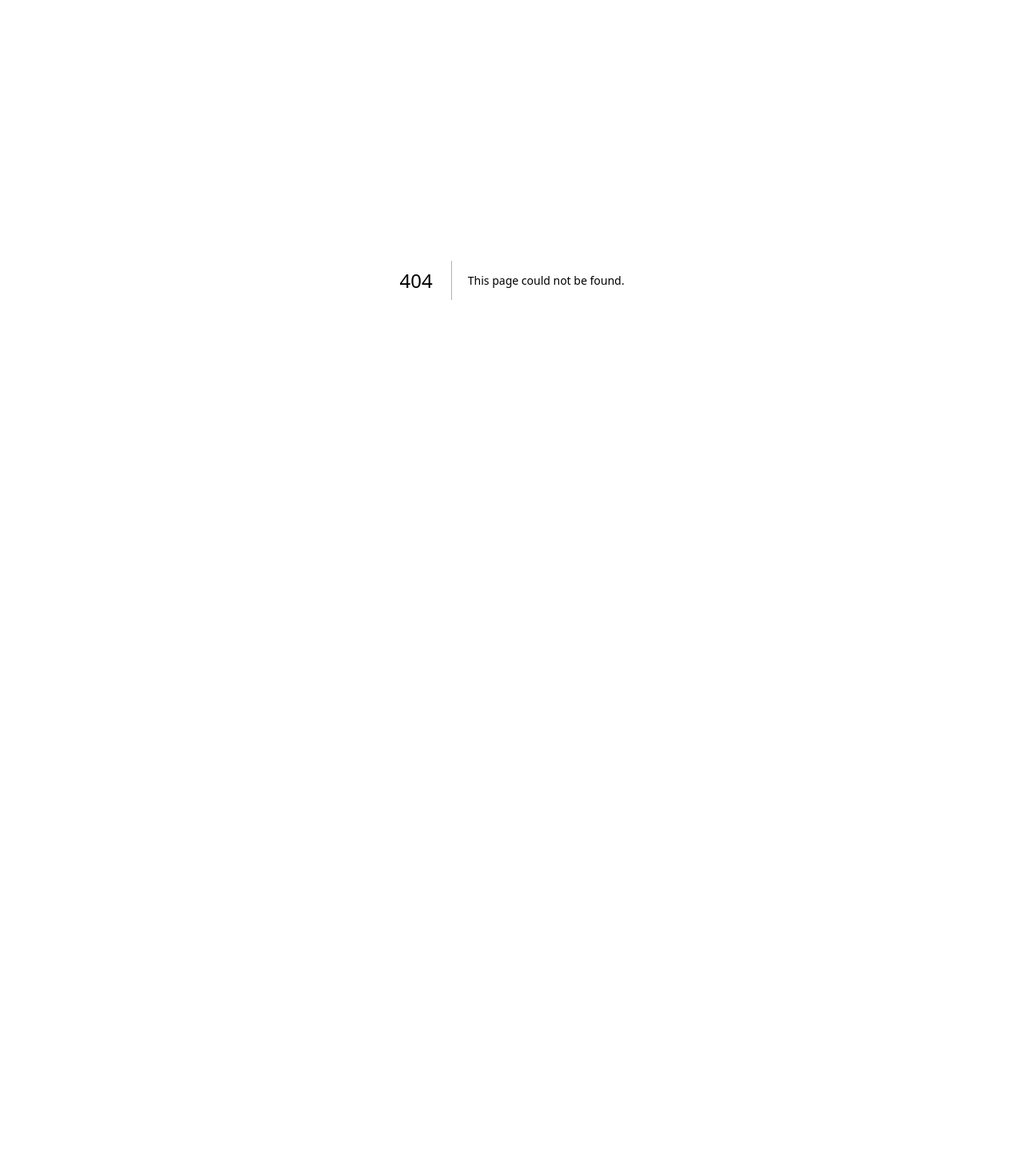
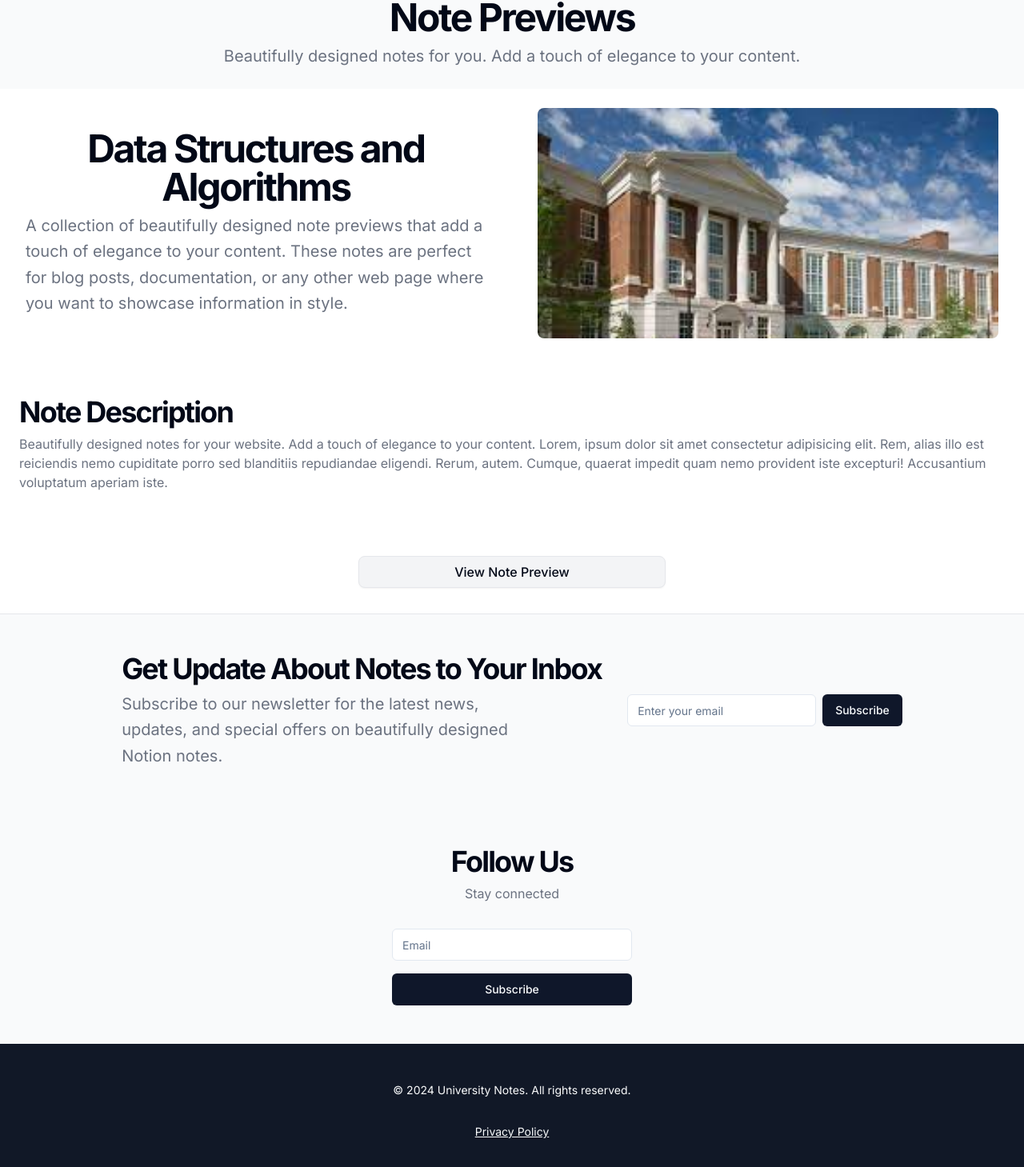
Before and after one commit to GauravKumar700/utunotes, a Next.js app: page /notes/1 in a window 1280 px wide. Before the commit this address had no page. Shown: the part 138-1597 px from the top of the page at 80% size. Before the commit the page ends 888 px from the top, so only its background shows below. Built offline with nearby package versions, Linux system fonts and the light colour scheme.

Commit message:
added notes page

```diff
--- a/app/courses/btech/page.js
+++ b/app/courses/btech/page.js
@@ -33,7 +33,7 @@ export default function page() {
   return (
     <div className="grid gap-4 px-4 md:gap-8">
       <div className="flex items-center space-x-1">
-        <Link className="flex items-center space-x-2 text-sm font-medium group" href="#">
+        <Link className="flex items-center space-x-2 text-sm font-medium group" href="/">
           <HomeIcon className="w-4 h-4 mr-2" />
           Home
         </Link>
@@ -58,6 +58,7 @@ export default function page() {
             </div>
           </div>
           {cse && <div className="grid cursor-pointer items-center mt-4 gap-y-4 p-0 w-full">
+            <Link href={'/notes/data-structure-algorithms'}>
               <Card>
                 <CardContent className="flex items-center gap-4 p-4">
                   <BookOpenIcon className="w-8 h-8" />
@@ -69,6 +70,8 @@ export default function page() {
                   </div>
                 </CardContent>
               </Card>
+            </Link>
+            <Link href={'/notes/computer-structures-architecture'}>
               <Card>
                 <CardContent className="flex items-center gap-4 p-4">
                   <BookOpenIcon className="w-8 h-8" />
@@ -80,6 +83,7 @@ export default function page() {
                   </div>
                 </CardContent>
               </Card>
+            </Link>
           </div>}
         </div>
 
--- /dev/null
+++ b/app/notes/[subject]/page.js
@@ -0,0 +1,104 @@
+import React from 'react'
+import Link from "next/link"
+import { Input } from "@/components/ui/input"
+import { Button } from "@/components/ui/button"
+
+const page = ({ params }) => {
+    return (
+        <>
+            <div>Your Subject : {params.subject}</div>
+            <div className="bg-gray-50 py-6 w-full">
+                <div className="container flex items-center justify-center px-4 text-center md:px-6">
+                    <div className="space-y-2">
+                        <h1 className="text-3xl font-bold tracking-tighter sm:text-5xl">Note Previews</h1>
+                        <p className="text-gray-500 md:text-xl/relaxed lg:text-base/relaxed xl:text-xl/relaxed dark:text-gray-400">
+                            Beautifully designed notes for you. Add a touch of elegance to your content.
+                        </p>
+                    </div>
+                </div>
+            </div>
+            <div className="grid container items-center w-full gap-4 py-6 md:grid-cols-2 lg:gap-12 xl:gap-16">
+                <div className="flex flex-col gap-2">
+                    <h2 className="text-3xl text-center font-bold tracking-tighter sm:text-4xl xl:text-5xl">Data Structures and Algorithms</h2>
+                    <p className="text-gray-500 md:text-xl/relaxed lg:text-base/relaxed xl:text-xl/relaxed dark:text-gray-400">
+                        A collection of beautifully designed note previews that add a touch of elegance to your content. These notes
+                        are perfect for blog posts, documentation, or any other web page where you want to showcase information in
+                        style.
+                    </p>
+                </div>
+                <div className="flex items-start justify-center">
+                    <img
+                        alt="Shimmering Lights"
+                        className="aspect-[2/1] overflow-hidden rounded-lg object-cover object-center"
+                        height="300"
+                        src="/placeholder.jpg"
+                        width="600"
+                    />
+                </div>
+            </div>
+
+            <div className="container py-12 grid items-start gap-6 px-4 md:gap-12 md:px-6 lg:gap-16">
+                <div className="grid items-start gap-2">
+                    <h2 className="text-3xl font-bold tracking-tighter sm:text-4xl">Note Description</h2>
+                    <p className="text-gray-500 dark:text-gray-400">
+                        Beautifully designed notes for your website. Add a touch of elegance to your content. Lorem, ipsum dolor sit amet consectetur adipisicing elit. Rem, alias illo est reiciendis nemo cupiditate porro sed blanditiis repudiandae eligendi. Rerum, autem. Cumque, quaerat impedit quam nemo provident iste excepturi! Accusantium voluptatum aperiam iste.
+                    </p>
+                </div>
+            </div>
+
+            <div className='w-full flex justify-center items-center py-8'>
+                <Link
+                    className="inline-flex md:w-96 justify-center items-center rounded-lg border border-gray-200 bg-gray-100 h-10 px-4 text-sm md:text-base font-medium shadow-sm transition-colors hover:bg-gray-300 hover:text-gray-900 focus-visible:outline-none focus-visible:ring-1 focus-visible:ring-gray-950 dark:border-gray-800 dark:bg-gray-950 dark:hover:bg-gray-950 dark:hover:text-gray-50 dark:focus-visible:ring-gray-300"
+                    href="#"
+                >
+                    View Note Preview
+                </Link>
+            </div>
+
+            <div className="border-t border-gray-200 bg-gray-50 dark:border-gray-800 dark:bg-gray-950">
+                <div className="container grid md:flex items-center justify-center grid-cols-1 md:grid-cols-3 py-12 gap-4 px-4 md:gap-8 md:px-6">
+                    <div className="space-y-2 text-center md:col-start-2 md:text-left">
+                        <h2 className="text-3xl font-bold tracking-tighter sm:text-4xl">Get Update About Notes to Your Inbox</h2>
+                        <p className="md:max-w-[500px] text-gray-500 md:text-xl/relaxed dark:text-gray-400">
+                            Subscribe to our newsletter for the latest news, updates, and special offers on beautifully designed
+                            Notion notes.
+                        </p>
+                    </div>
+                    <div className="flex flex-col gap-2 min-[400px]:flex-row justify-center md:justify-end">
+                        <Input
+                            className="max-w-sm w-full md:max-w-[300px] order-1 md:order-1"
+                            placeholder="Enter your email"
+                            type="email"
+                        />
+                        <Button className="order-1 md:order-1">Subscribe</Button>
+                    </div>
+                </div>
+            </div>
+            <div className="bg-gray-50 py-12 w-full">
+                <div className="container grid items-center justify-center text-center gap-4 md:gap-8">
+                    <div className="space-y-2">
+                        <h2 className="text-3xl font-bold tracking-tighter sm:text-4xl">Follow Us</h2>
+                        <p className="text-gray-500 dark:text-gray-400">Stay connected</p>
+                    </div>
+                    <div className="grid gap-4">
+                        <Input className="w-[300px]" id="email" placeholder="Email" />
+                        <Button type="submit">Subscribe</Button>
+                    </div>
+                </div>
+            </div>
+            <footer className="bg-gray-900 py-12 text-sm w-full">
+                <div className="container grid items-center justify-center text-center gap-4 text-gray-50 md:gap-8 md:text-gray-50 dark:text-gray-50">
+                    © 2024 University Notes. All rights reserved.
+                    <Link className="underline hover:text-gray-200" href="#">
+                        Privacy Policy
+                    </Link>
+                    <Link className="underline hover:text-gray-200" href="#">
+                        Terms & Conditions
+                    </Link>
+                </div>
+            </footer>
+        </>
+    )
+}
+
+export default page
--- a/components/Navbar.js
+++ b/components/Navbar.js
@@ -5,6 +5,7 @@ import React from 'react'
 const Navbar = () => {
     return (
         <header className="px-4 lg:px-6 py-4 lg:py-6 flex items-center">
+            <Link href={'/'}>
                 <div className="flex items-center gap-3 space-x-2">
                     <Image
                         alt="Logo"
@@ -19,6 +20,7 @@ const Navbar = () => {
                     />
                     <h1 className="text-3xl font-bold tracking-normal"><span className="text-gray-600">University</span> Notes</h1>
                 </div>
+            </Link>
             <nav className="ml-auto sm:flex gap-4 sm:gap-6 pr-7 sm:visible hidden">
                 <Link className="text-lg font-medium hover:underline underline-offset-4" href="#">
                     Home
```
Lines whose indentation alone changed are shown as unchanged.
